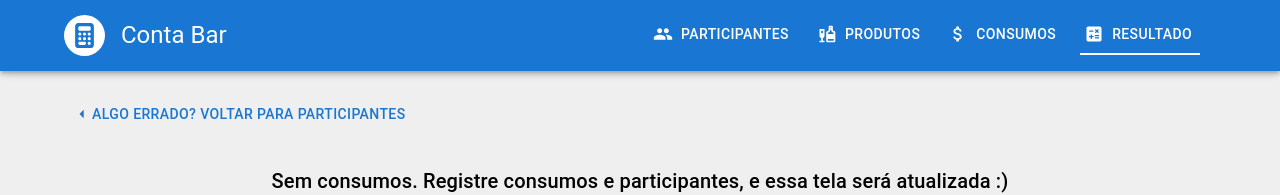
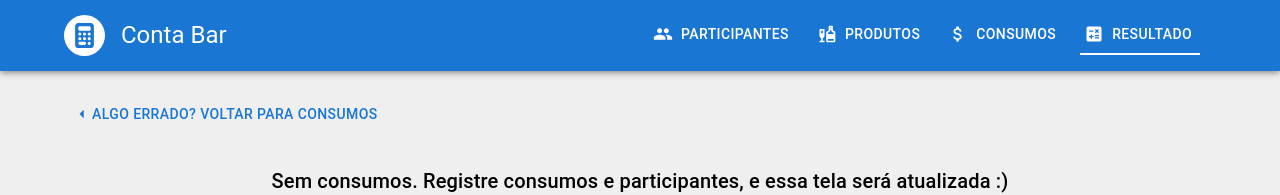
Before and after one commit to jonatas1n/divide-ai, a React (Vite) app: page /conta-bar/result in a window 1280 px wide. Shown: the top 195 px of the page. Built offline with nearby package versions, Linux system fonts and the light colour scheme.

Commit message:
chore: replace guest by costs in result page

```diff
--- a/src/pages/Result/index.tsx
+++ b/src/pages/Result/index.tsx
@@ -42,8 +42,8 @@ export const Result = () => {
     <Container>
       <NavigationHeader
         previousOption={{
-          href: "/conta-bar/guests",
-          label: "Algo errado? Voltar para participantes",
+          href: "/conta-bar/costs",
+          label: "Algo errado? Voltar para consumos",
         }}
       />
       {Object.keys(updatedGuestsCosts).length !== 0 ? (
```
